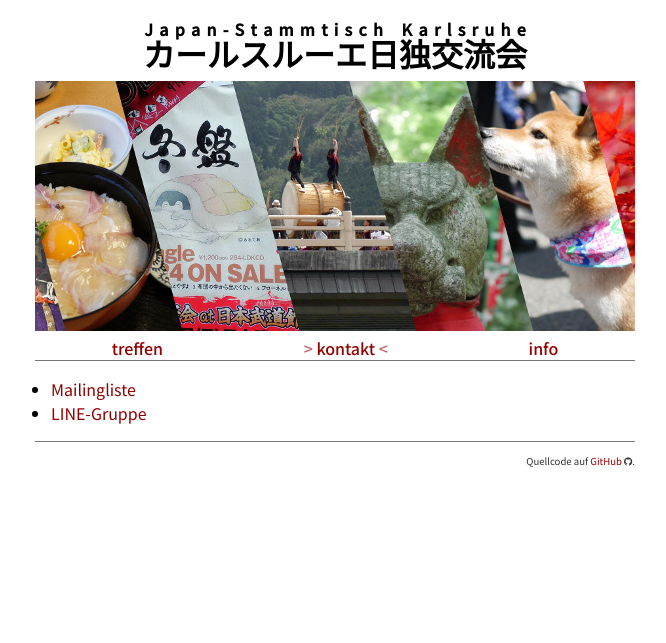
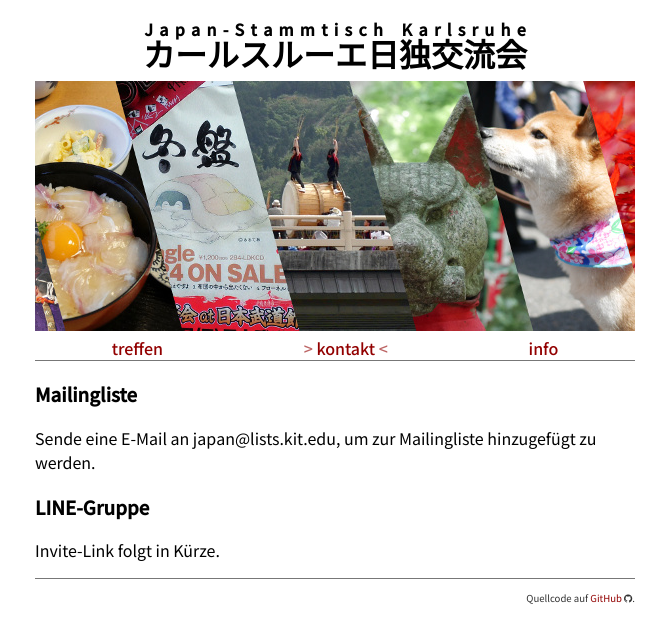
Before and after one commit to tcsch/japanstammtisch.github.io, a Jekyll site: the page built from kontakt.md, in a window 1280 px wide. Shown: the top 643 px of the page, without its empty margins (305-971 px from the left). Built offline with Jekyll 4.4.1, drawn with Linux system fonts in a browser that asks for light colours; our own code applies the rules of GitHub Pages for plain Markdown files.

Commit message:
add mailing list and adjust post conent

```diff
--- a/assets/css/style.scss
+++ b/assets/css/style.scss
@@ -59,6 +59,10 @@ div.infohead {
     & > span {
         white-space:nowrap;
     }
+}
+
+#inb4mail::before {
+content: "\006A\0061\0440\0061\006E\0040"
 }
 
 header, nav, main, footer {
--- a/kontakt.md
+++ b/kontakt.md
@@ -2,5 +2,10 @@
 layout: textcontent
 ---
 
-* <a href="#">Mailingliste</a>
-* <a href="#">LINE-Gruppe</a>
+### Mailingliste
+
+Sende eine E-Mail an <span id="inb4mail" title="Nicht kopierbar.">lists.kit.edu, um zur Mailingliste hinzugefügt zu werden.
+
+### LINE-Gruppe
+
+Invite-Link folgt in Kürze.
```
Also changed, not shown: _posts/2020-01-22-jan.md (+1 -1 lines), _posts/2021-08-07-aug.md (+2 -0 lines).
